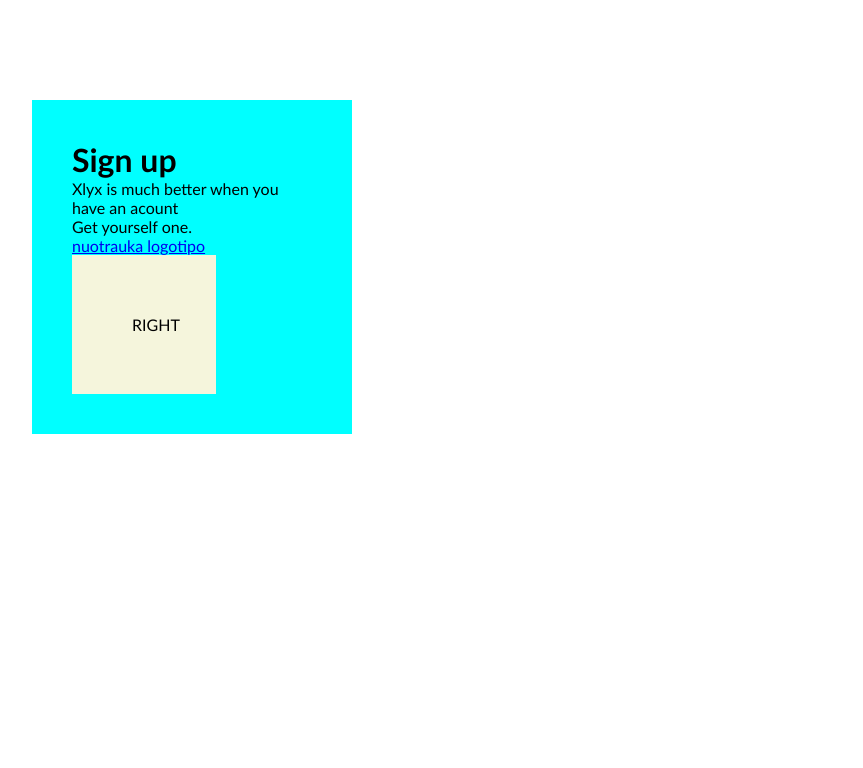
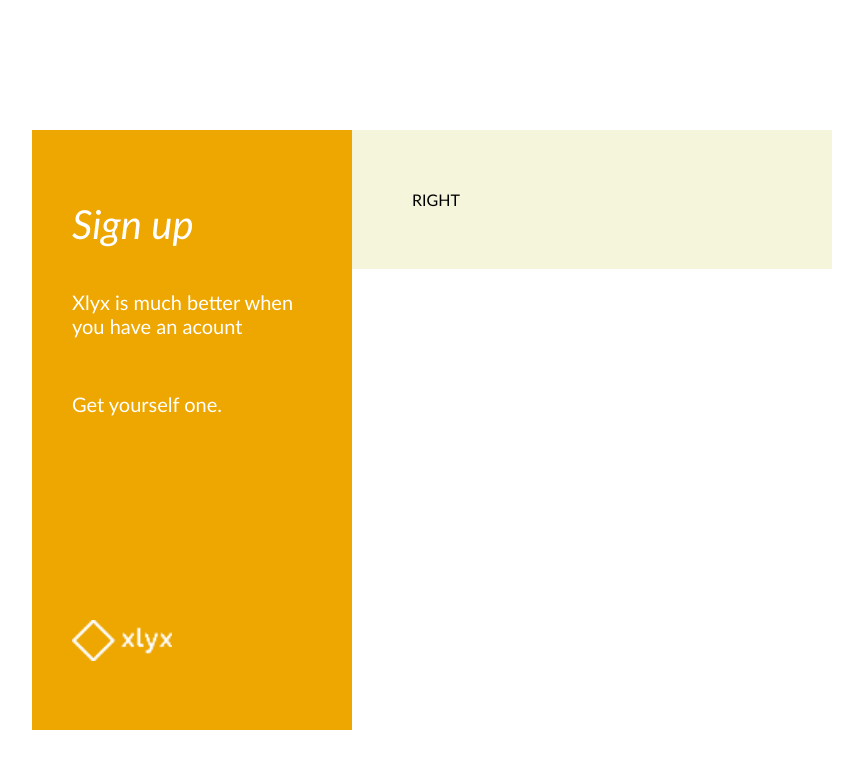
Before and after one commit to Nuotaikos/6-sign-up-form-nd, a website: page index.html in a window 1280 px wide. Shown: the whole page, without its empty margins (208-1071 px from the left). Drawn offline with Linux system fonts and the light colour scheme.

Commit message:
Left column content

```diff
--- a/css/main.css
+++ b/css/main.css
@@ -4,6 +4,7 @@
     padding: 0;
     vertical-align: top;
     box-sizing: border-box;
+    margin-top: 30px;
 }
 
 body {
@@ -20,7 +21,32 @@
     width: 40%;
     float:left;
     padding: 40px;
-    background-color: aqua;
+    background-color: #EDA700;
+    height: 600px;
+    color: white;
+}
+.main-title {
+    display: inline-block;
+    width:100%;
+    font-size: 40px;
+    font-weight: normal;
+    font-style: oblique;
+}
+.main-paragraf {
+    padding-top: 5%;
+    padding-bottom: 5%;
+    font-size: 20px;
+}
+
+.main-title > img {
+    width: 30px;
+    height: 40px;
+
+}
+
+.left-column > img {
+    width: 100px;
+    margin-top: 80%;
 }
 
 .right-column {
--- a/index.html
+++ b/index.html
@@ -18,13 +18,14 @@
 <body>
     <main class="container">
         <div class="left-column">
-            <div>
-            <h1>Sign up</h1>
-            <p>Xlyx is much better when you have an acount</p>
-            <p>Get yourself one.</p>
-            <a href="#">nuotrauka logotipo</a>
+            <h1 class="main-title">Sign up</h1>
+            <p class="main-paragraf">Xlyx is much better when you have an acount</p>
+            <p class="main-paragraf">Get yourself one.</p>
+            <img src="./img/Logotipas.png" alt="logo nuotrauka">
         </div>
+        <div>
 
+        </div>
         <div class="right-column">
             RIGHT
         </div>
```
Also changed, not shown: img/Logo.png (renamed from Logo.png), img/Logotipas.png (added).
